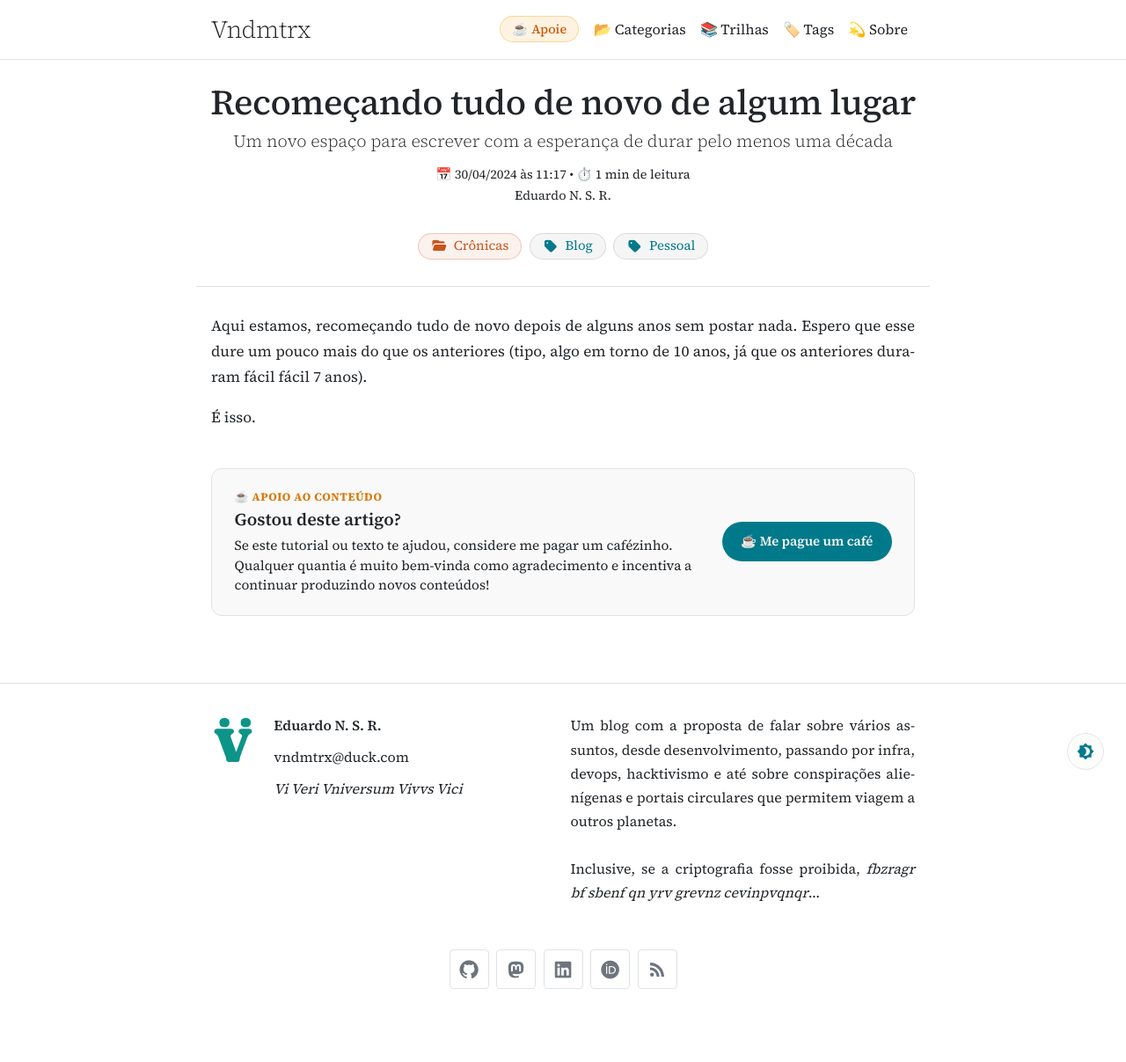
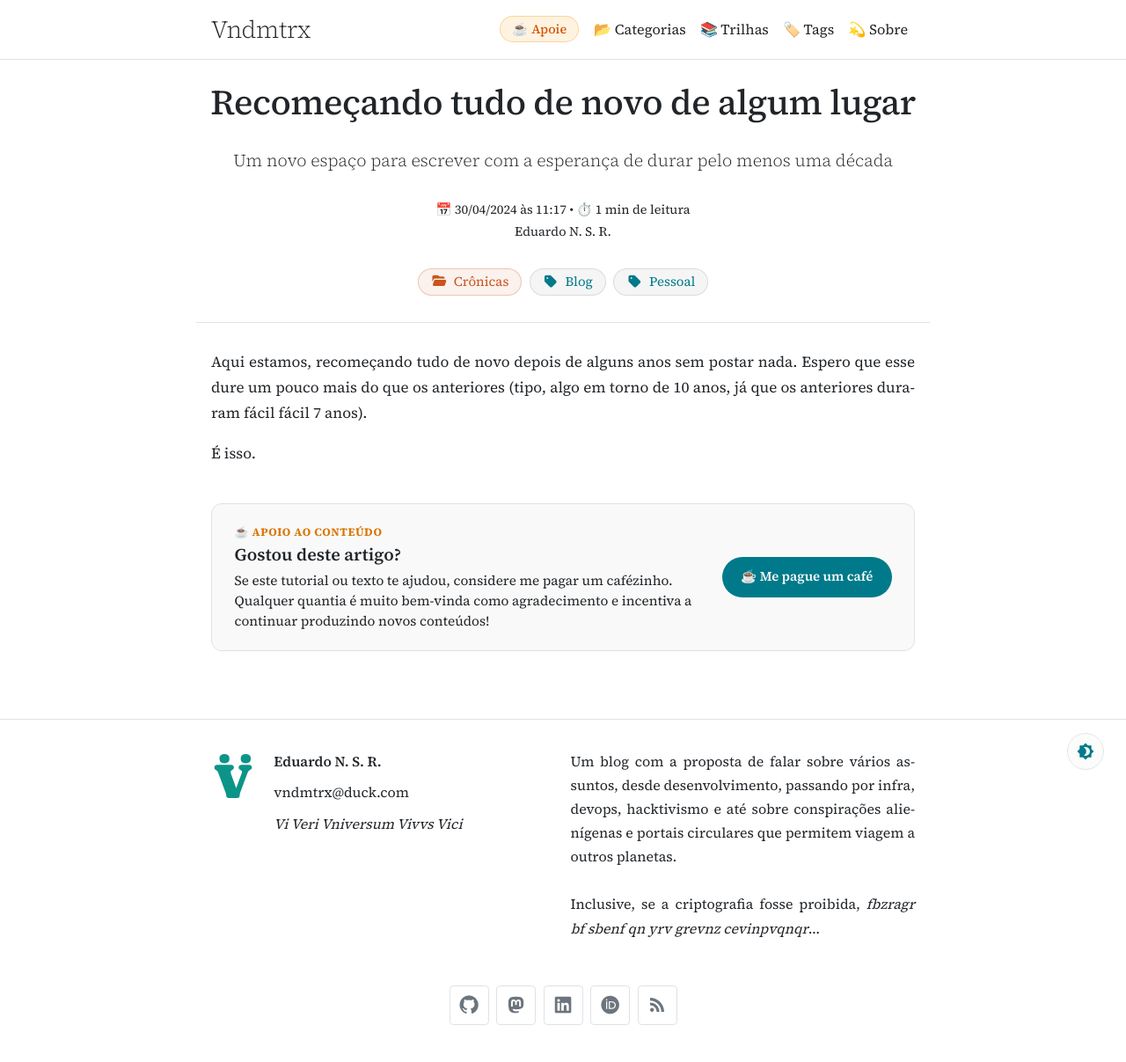
Before and after one commit to vndmtrx/vndmtrx.github.io, a Jekyll site: the page built from _posts/2024/04/2024-04-30-primeiro-post.md, in a window 1280 px wide. Shown: the whole page at 88% size. Built offline with Jekyll 4.4.1, drawn with Linux system fonts in a browser that asks for light colours; nearby versions of some CDN libraries; before the commit the page ends 1167 px from its top, so only the background shows below that.

Commit message:
style(post): uniformiza espaçamento vertical no cabeçalho do post

```diff
--- a/_sass/layout/_post.scss
+++ b/_sass/layout/_post.scss
@@ -45,6 +45,11 @@ main.container > section {
   border-bottom: 1px solid var(--pico-muted-border-color);
   padding-bottom: var(--pico-spacing);
   margin-bottom: var(--pico-spacing);
+
+  .post-title,
+  .post-subtitle {
+    margin-bottom: var(--pico-spacing);
+  }
 }
 
 /* Justificar o texto apenas do conteúdo do post e páginas, sem afetar o cabeçalho */
```
